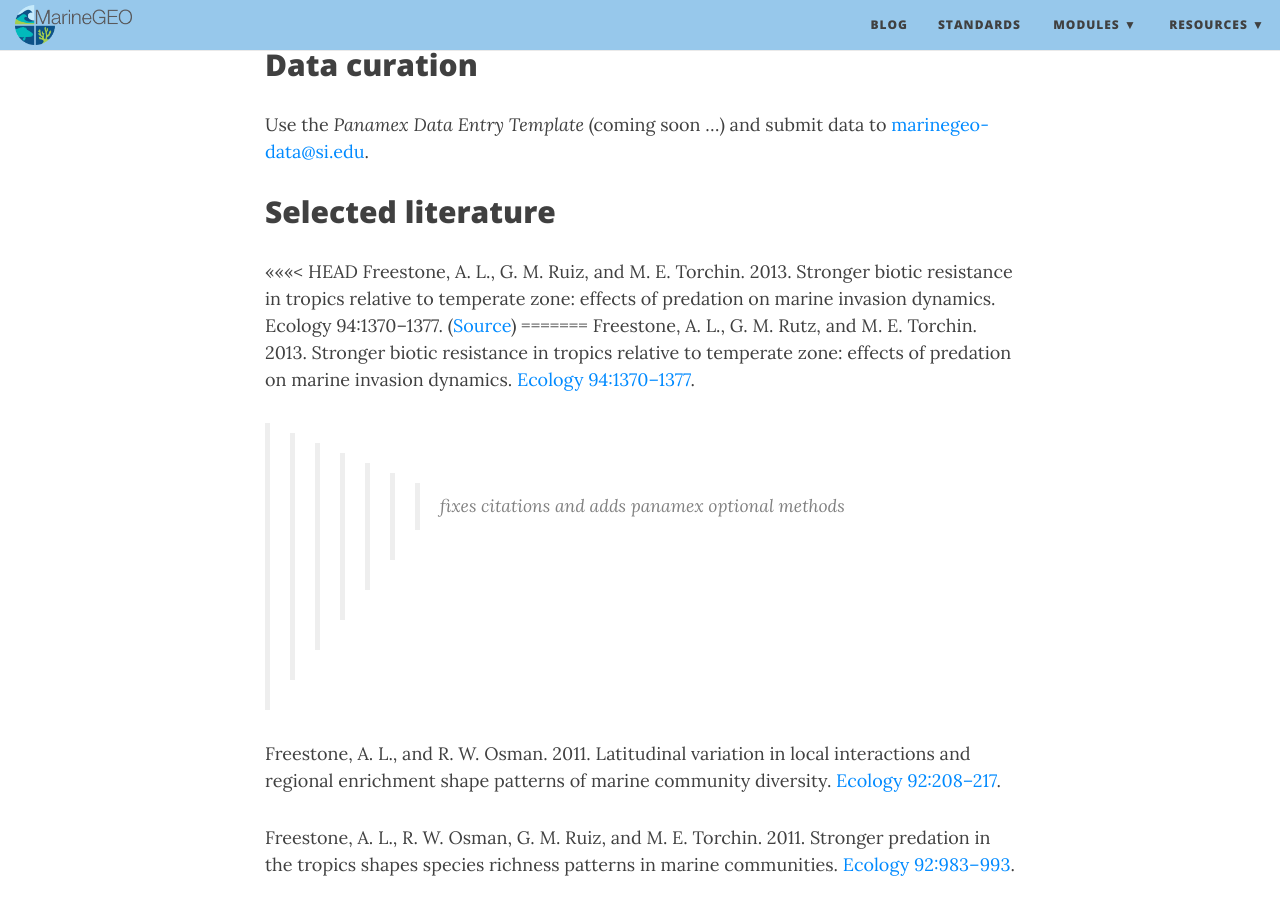
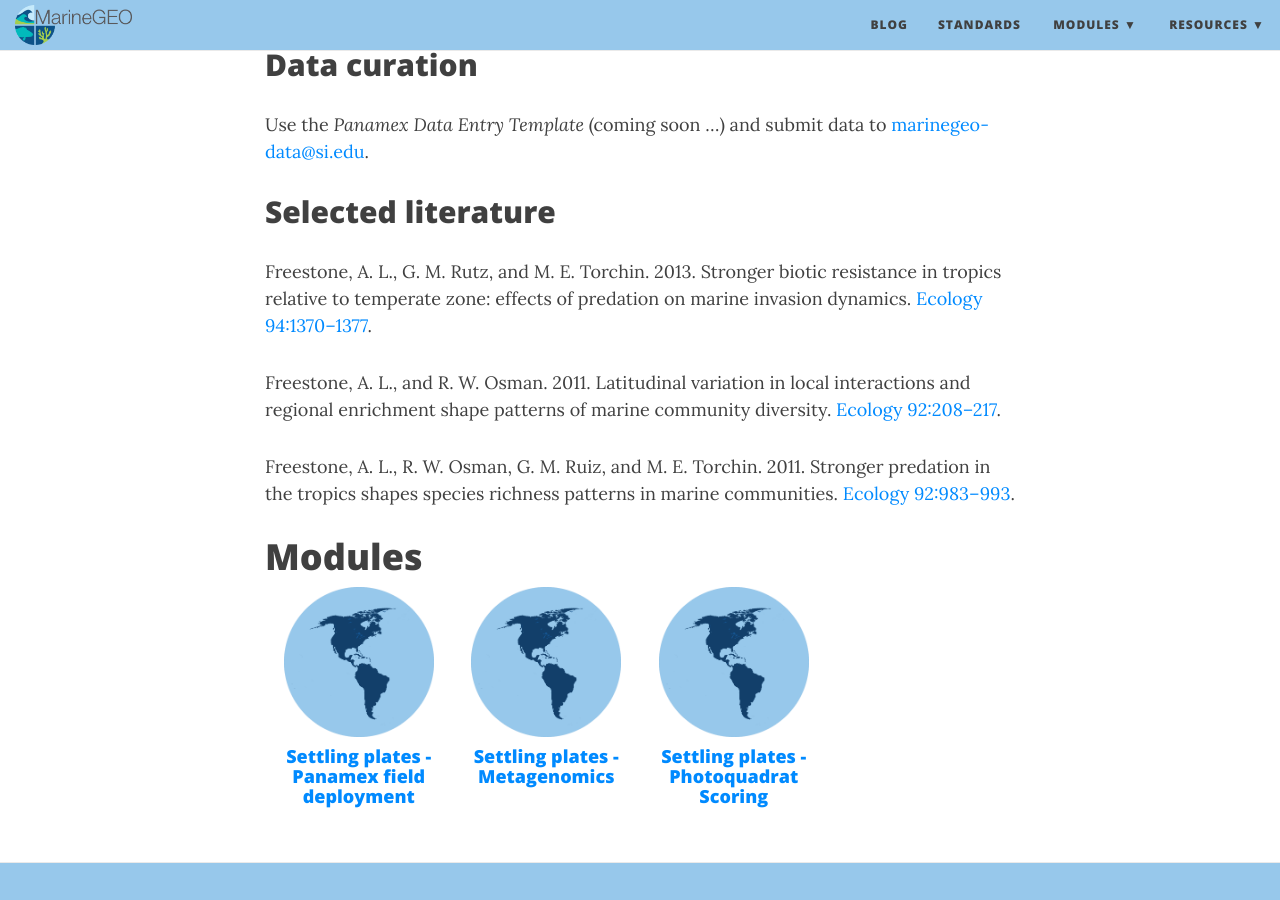
Before and after one commit to mukhamadazistholib/marinegeo.github.io, a Jekyll site: the page built from _module-groups/panamex.md, in a window 1280 px wide and 900 px high, scrolled down 3535 px. Built offline with Jekyll 4.4.1, drawn with Linux system fonts in a browser that asks for light colours; nearby versions of some CDN libraries.

Commit message:
fixes bad merge conflict

```diff
--- a/_module-groups/panamex.md
+++ b/_module-groups/panamex.md
@@ -89,11 +89,7 @@ Use the *Panamex Data Entry Template* (coming soon ...) and submit data to <a hr
 
 ## Selected literature
 
-<<<<<<< HEAD
-Freestone, A. L., G. M. Ruiz, and M. E. Torchin. 2013. Stronger biotic resistance in tropics relative to temperate zone: effects of predation on marine invasion dynamics. Ecology 94:1370–1377. (<a href="https://esajournals.onlinelibrary.wiley.com/doi/abs/10.1890/12-1382.1">Source</a>)
-=======
 Freestone, A. L., G. M. Rutz, and M. E. Torchin. 2013. Stronger biotic resistance in tropics relative to temperate zone: effects of predation on marine invasion dynamics. <a href="https://esajournals.onlinelibrary.wiley.com/doi/abs/10.1890/12-1382.1">Ecology 94:1370–1377</a>.
->>>>>>> fixes citations and adds panamex optional methods
 
 Freestone, A. L., and R. W. Osman. 2011. Latitudinal variation in local interactions and regional enrichment shape patterns of marine community diversity. <a href="https://esajournals.onlinelibrary.wiley.com/doi/10.1890/09-1841.1">Ecology 92:208–217</a>.
 
```
